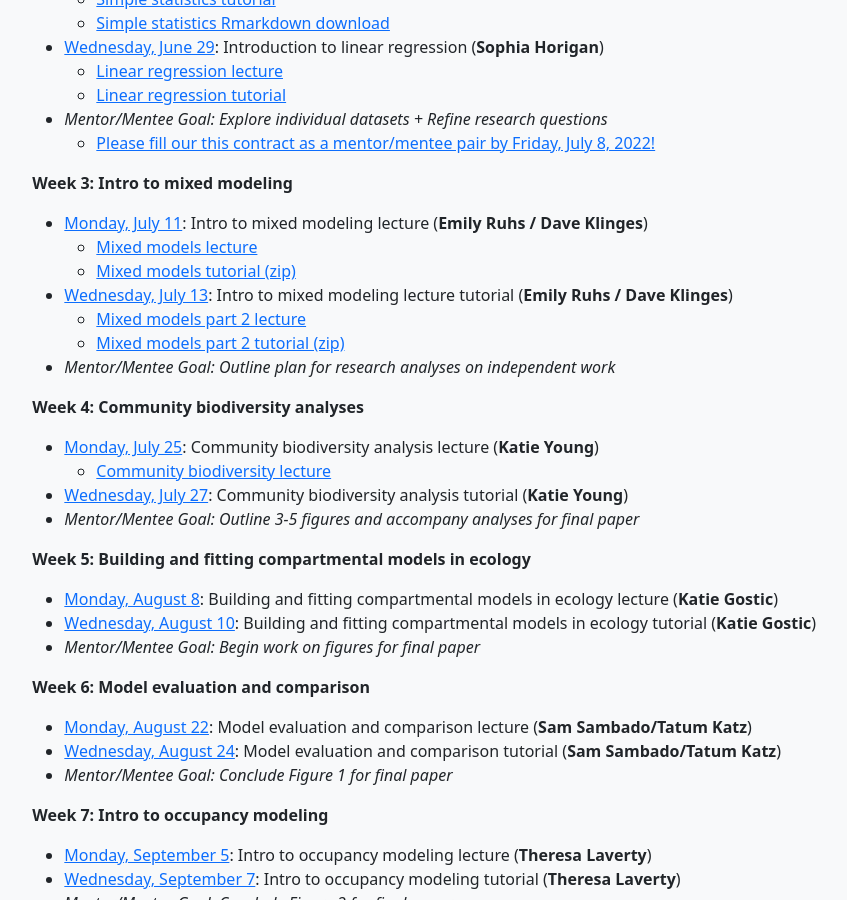
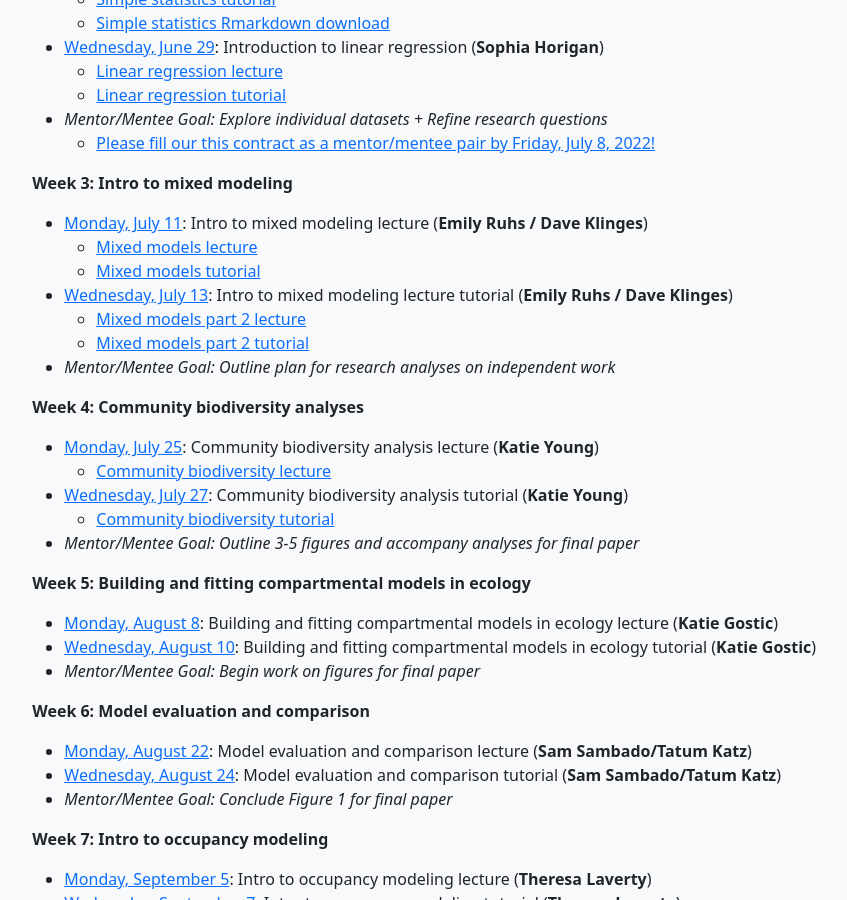
Before and after one commit to brooklabteam/coding4conservation, a Jekyll site: the page built from syllabus.md, in a window 1280 px wide and 900 px high, scrolled down 541 px. Shown: the whole window, without its empty margins (213-1060 px from the left). Built offline with Jekyll 4.4.1, drawn with Linux system fonts in a browser that asks for light colours.

Commit message:
Added Katie's tutorial

```diff
--- a/syllabus.md
+++ b/syllabus.md
@@ -29,10 +29,10 @@ permalink: /syllabus
 **Week 3: Intro to mixed modeling**
 * [Monday, July 11](https://uchicago.zoom.us/j/99896661366?pwd=UkFCeWwzMC81enZkNUZUbDk4dThHZz09): Intro to mixed modeling lecture (**Emily Ruhs / Dave Klinges**)
   * [Mixed models lecture](/assets/lectures/C4C-Mixed-Models.pdf)
-  * [Mixed models tutorial (zip)](/assets/tutorials/C4C-Mixed-Models.zip)
+  * [Mixed models tutorial](/assets/tutorials/C4C-Mixed-Models.zip)
 * [Wednesday, July 13](https://uchicago.zoom.us/j/99896661366?pwd=UkFCeWwzMC81enZkNUZUbDk4dThHZz09): Intro to mixed modeling lecture tutorial (**Emily Ruhs / Dave Klinges**)
   * [Mixed models part 2 lecture](/assets/lectures/C4C-Mixed-Models-GLMM.pdf)
-  * [Mixed models part 2 tutorial (zip)](/assets/tutorials/C4C-Mixed-Models-Part2.zip)
+  * [Mixed models part 2 tutorial](/assets/tutorials/C4C-Mixed-Models-Part2.zip)
 * *Mentor/Mentee Goal: Outline plan for research analyses on independent work*
 
 
@@ -40,6 +40,7 @@ permalink: /syllabus
 * [Monday, July 25](https://uchicago.zoom.us/j/99929766081?pwd=UDFqeFdlbGhlWXczdWdRSFVraDlsQT09): Community biodiversity analysis lecture (**Katie Young**)
   * [Community biodiversity lecture](/assets/lectures/C4C-Community-Biodiversity.pdf)
 * [Wednesday, July 27](https://uchicago.zoom.us/j/99929766081?pwd=UDFqeFdlbGhlWXczdWdRSFVraDlsQT09): Community biodiversity analysis tutorial  (**Katie Young**)
+  * [Community biodiversity tutorial](/assets/tutorials/C4C-Community-Biodiversity.zip)
 * *Mentor/Mentee Goal: Outline 3-5 figures and accompany analyses for final paper*
 
 
```
Also changed, not shown: 1 other file.
